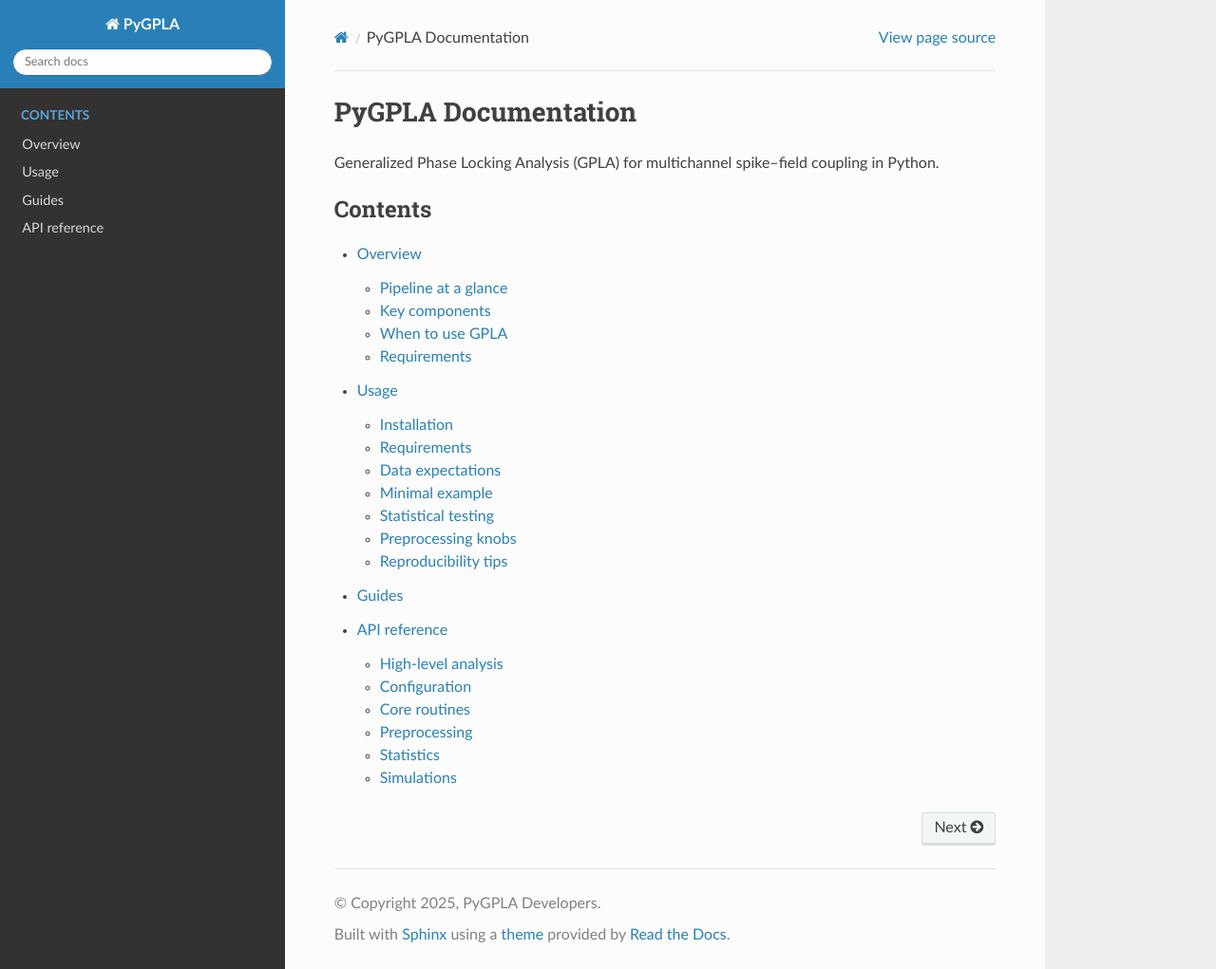
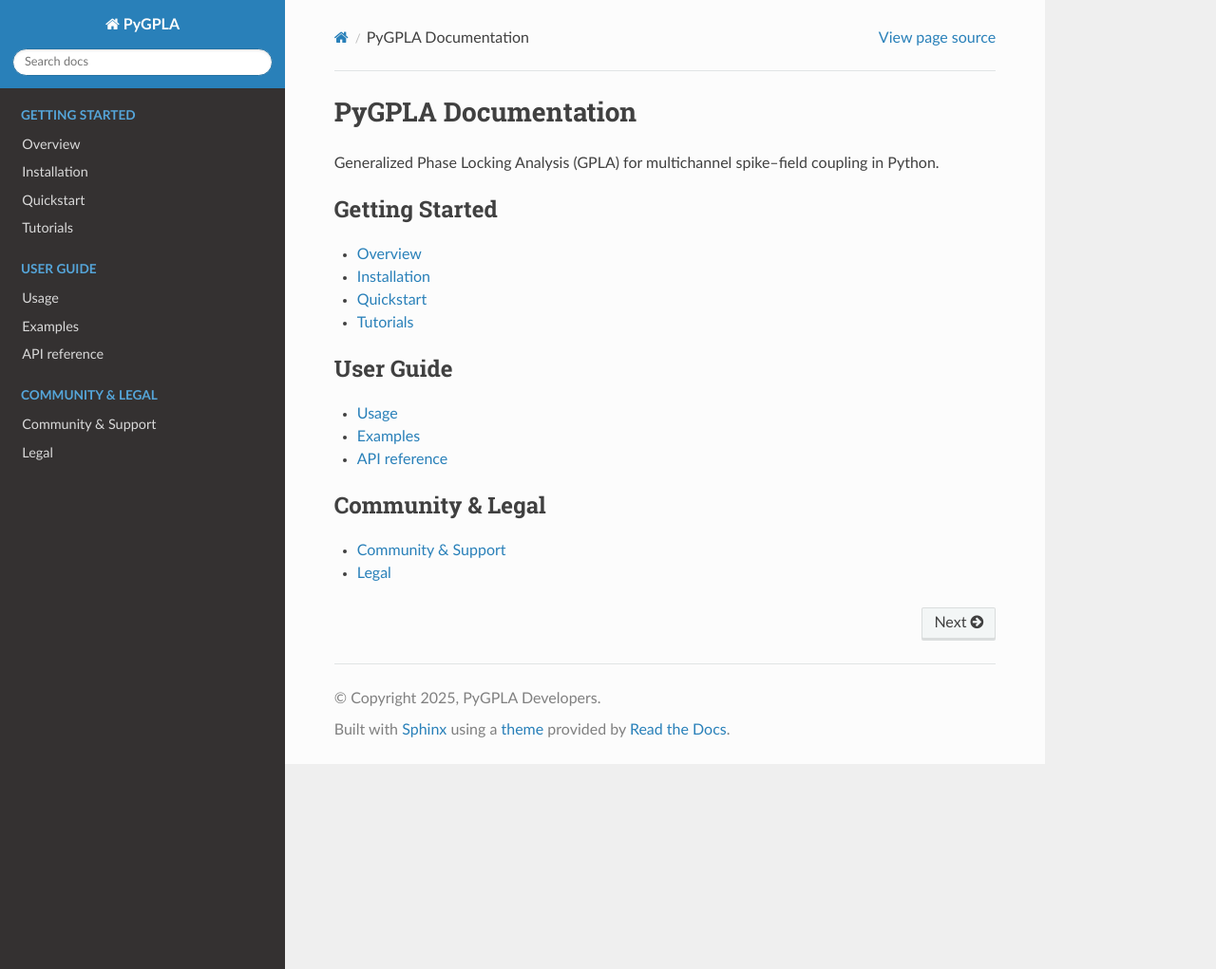
Before and after one commit to CMC-unit/PyGPLA, a Sphinx documentation site: the page built from docs/index.md, in a window 1280 px wide and 1021 px high. Shown: the whole window at 95% size. Built offline with Sphinx 7.4.7 and the Read the Docs theme 3.1.0, drawn with Linux system fonts in a browser that asks for light colours.

Commit message:
restructure docs with getting started/user guide/community sections and placeholders

````diff
--- a/docs/index.md
+++ b/docs/index.md
@@ -3,11 +3,28 @@
 Generalized Phase Locking Analysis (GPLA) for multichannel spike–field coupling in Python.
 
 ```{toctree}
-:maxdepth: 2
-:caption: Contents
+:caption: Getting Started
+:maxdepth: 1
 
 overview
+installation
+quickstart
+tutorials
+```
+
+```{toctree}
+:caption: User Guide
+:maxdepth: 1
+
 usage
-guides/index
+examples
 api
 ```
+
+```{toctree}
+:caption: Community & Legal
+:maxdepth: 1
+
+community
+legal
+```
````
Also changed, not shown: docs/community.md (added, +9 -0 lines), docs/examples.md (added, +9 -0 lines), docs/installation.md (added, +10 -0 lines), docs/legal.md (added, +8 -0 lines), docs/quickstart.md (added, +9 -0 lines), docs/tutorials.md (added, +11 -0 lines).
